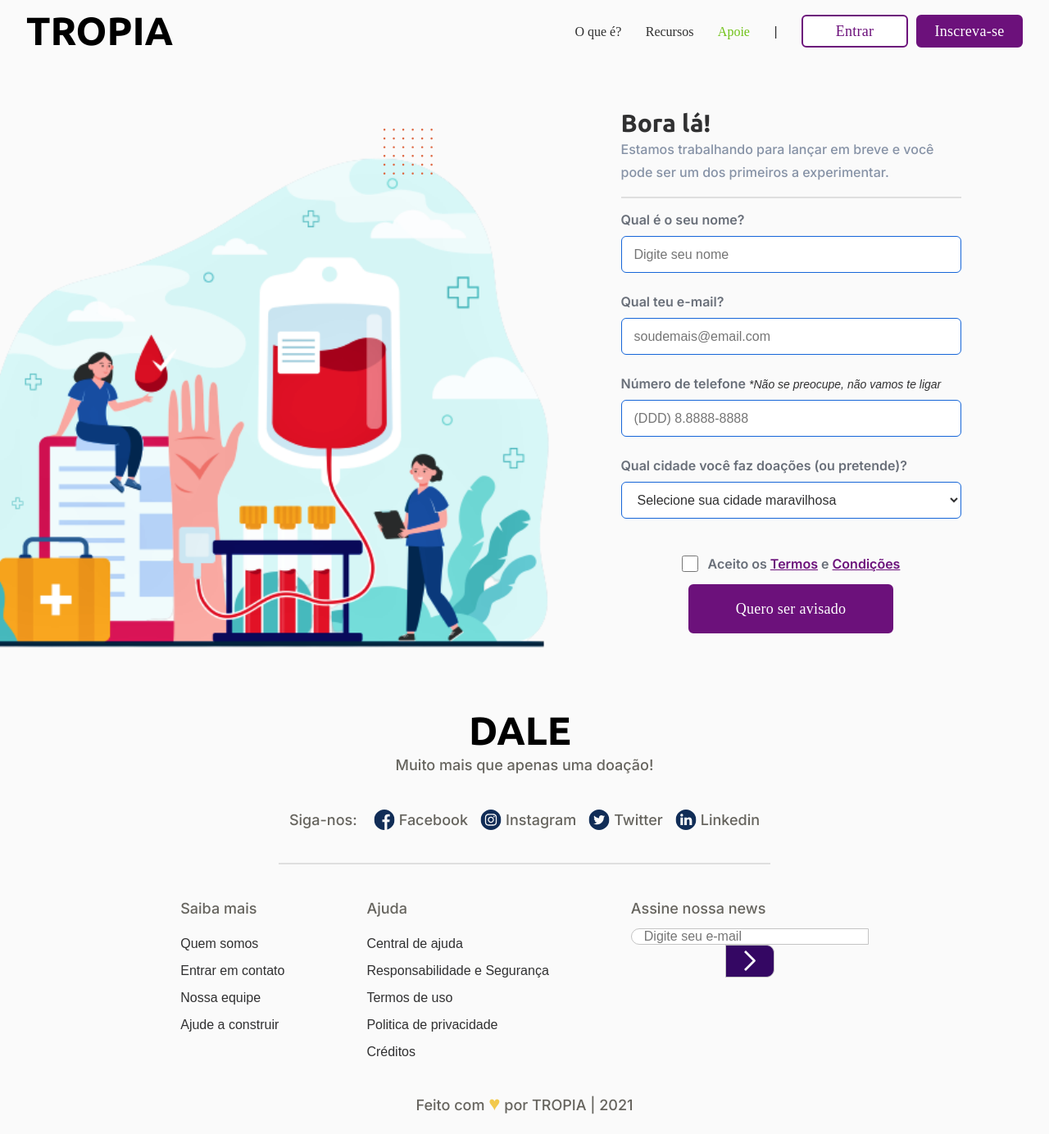
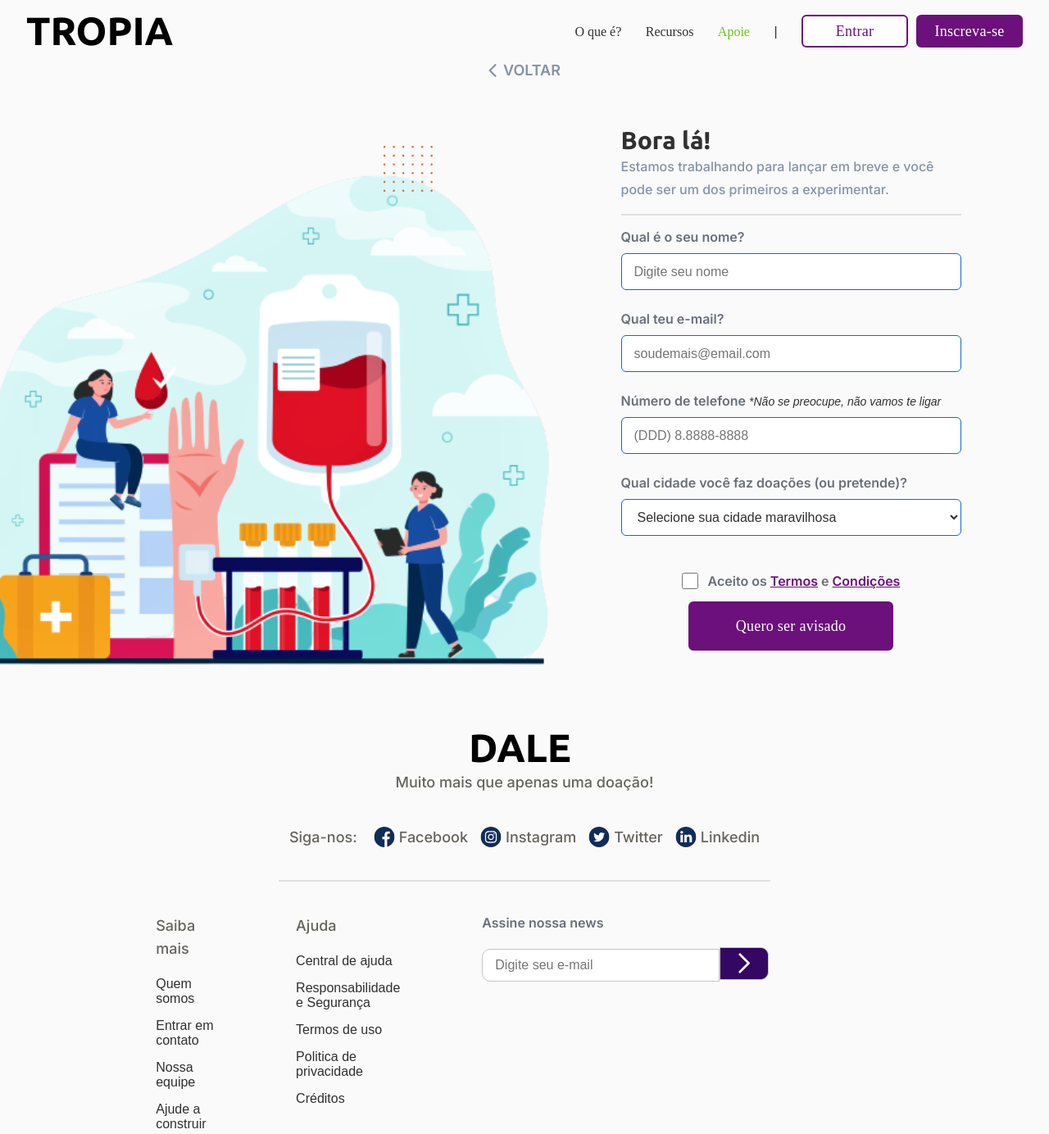
Before and after one commit to welyngtongabriel/tropia-web, a plain HTML site: page src/pages/landing-page/views/form-interessed.html in a window 1280 px wide. Shown: the top 1384 px of the page at 82% size. Drawn offline with nearby package versions, Linux system fonts and the light colour scheme.

Commit message:
Atualização de projeto

```diff
--- a/public/css/footer.css
+++ b/public/css/footer.css
@@ -80,6 +80,7 @@
 
 .news-email {
   display: flex;
+  flex-direction: row;
   justify-content: center;
   align-items: center;
 
@@ -115,8 +116,13 @@
 .credit p {
   font-weight: 500;
 }
+
 span.love {
   font-weight: 600;
   font-size: 24px;
   color: #f2c94c;
 }
+
+fieldset {
+  border: none;
+}
--- a/public/css/landing-page/form-interessed/interessed-page.css
+++ b/public/css/landing-page/form-interessed/interessed-page.css
@@ -57,3 +57,21 @@
   font-size: 16px;
   line-height: 28px;
 }
+
+.back-region {
+}
+
+.back-region button {
+  background-color: transparent;
+  border: none;
+
+  display: flex;
+  align-items: center;
+
+  font-family: "Inter", sans-serif;
+  font-size: 18px;
+  font-weight: 600;
+  color: #8692A6;
+
+  grid-gap: 8px;
+}
--- a/src/pages/landing-page/views/form-interessed.html
+++ b/src/pages/landing-page/views/form-interessed.html
@@ -74,6 +74,15 @@
     </nav>
 
     <main class="content">
+      <section class="back-region">
+        <button>
+          <img
+            src="../../../../public/icons/resources/indicator.svg"
+            alt="Seta para Voltar"
+          />
+          VOLTAR
+        </button>
+      </section>
       <section class="presentation">
         <div class="image-region">
           <img
@@ -255,14 +264,14 @@
           </ul>
         </div>
 
-        <div class="more-help-news">
-          <p class="bold">Assine nossa news</p>
+        <form class="more-help-news">
+          <label for="newsemail" class="bold">Assine nossa news</label>
 
-          <form class="news-email">
+          <fieldset class="news-email">
             <input
               type="email"
-              name="email"
-              id="email"
+              name="newsemail"
+              id="newsemail"
               placeholder="Digite seu e-mail"
             />
             <button type="submit">
@@ -271,8 +280,8 @@
                 alt="Assinar newsletter"
               />
             </button>
-          </form>
-        </div>
+          </fieldset>
+        </form>
       </div>
 
       <div class="credit">
```
Also changed, not shown: src/pages/landing-page/views/index.html (+7 -7 lines), public/icons/resources/indicator.svg (added).
